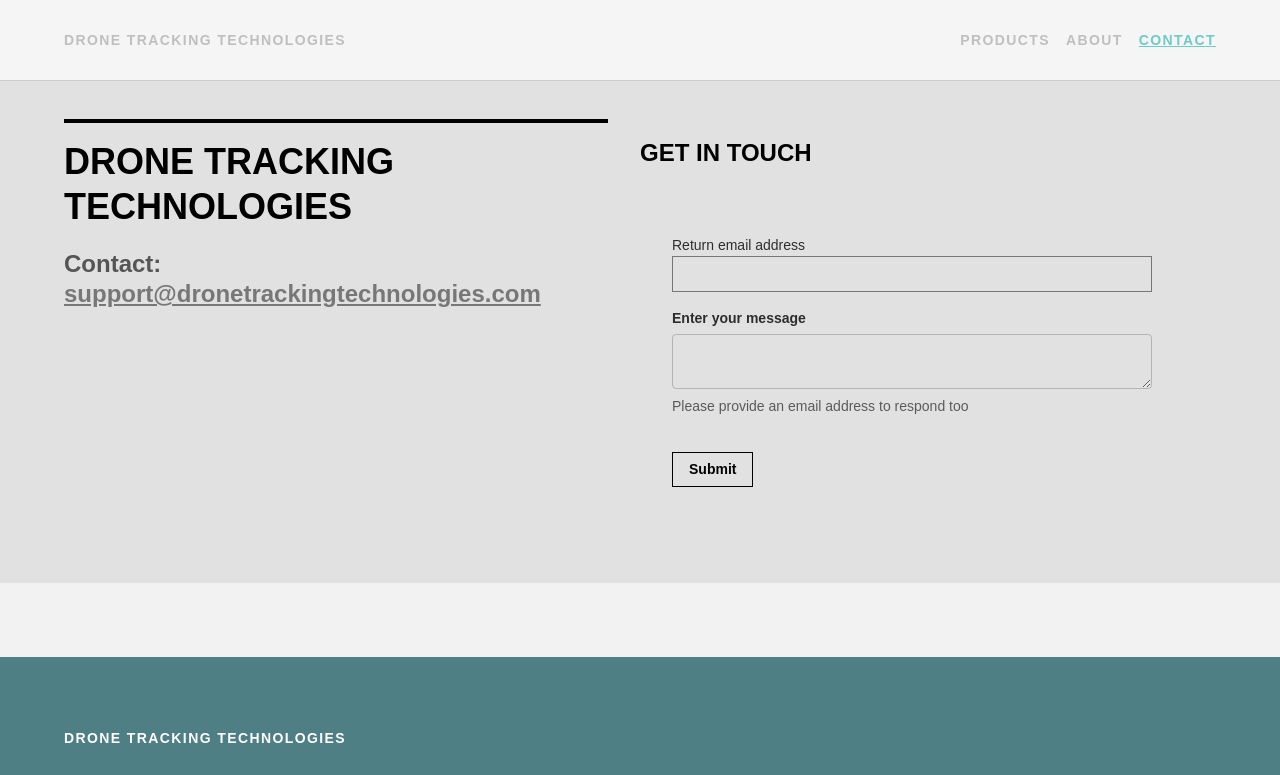
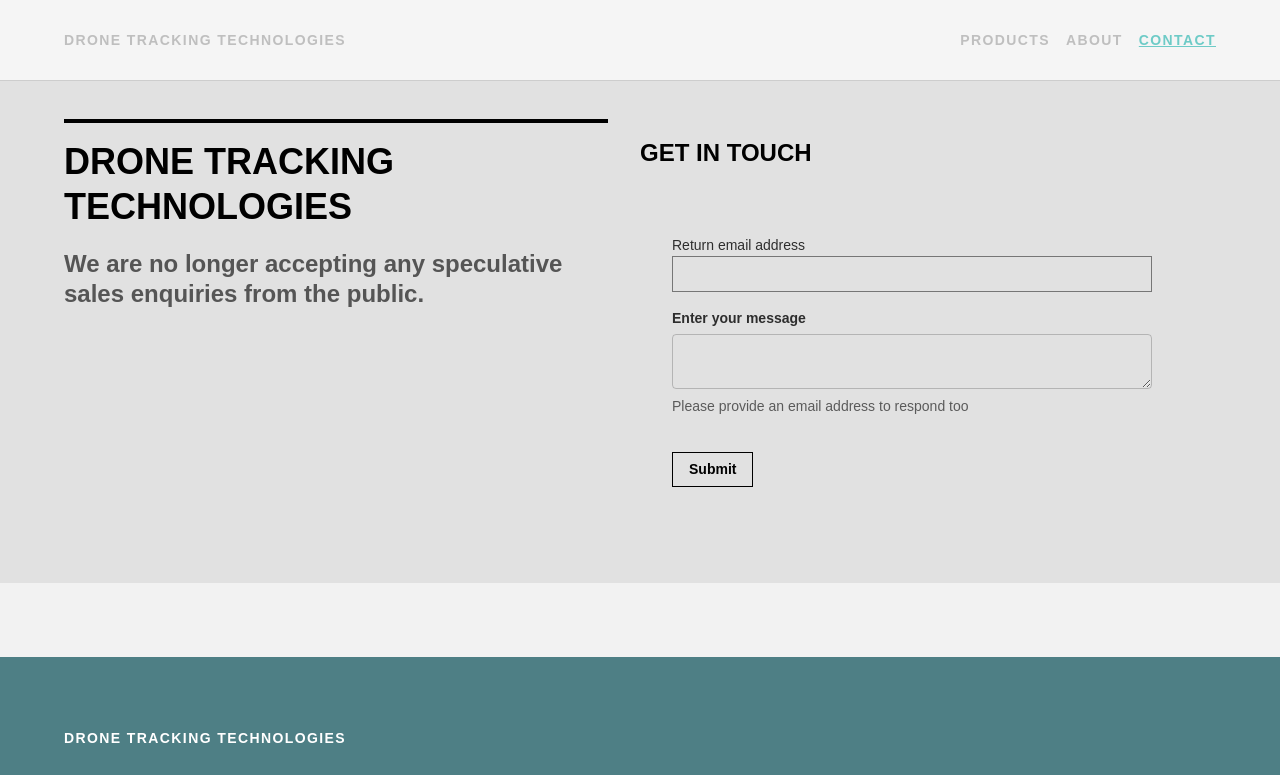
Before and after one commit to m-onz/dtt, a website: page contact.html in a window 1280 px wide. Shown: the top 775 px of the page. Drawn offline with Linux system fonts and the light colour scheme.

Commit message:
Update contact.html

```diff
--- a/contact.html
+++ b/contact.html
@@ -40,7 +40,7 @@
           DRONE TRACKING TECHNOLOGIES
         </h1>
         <h2 class="f3 mid-gray lh-title">
-          Contact: <a href="mailto:support@dronetrackingtechnologies.com" class="gray">support@dronetrackingtechnologies.com</a>
+          We are no longer accepting any speculative sales enquiries from the public.
         </h2>
         <time class="f6 ttu tracked gray"></time>
       </header>
```
